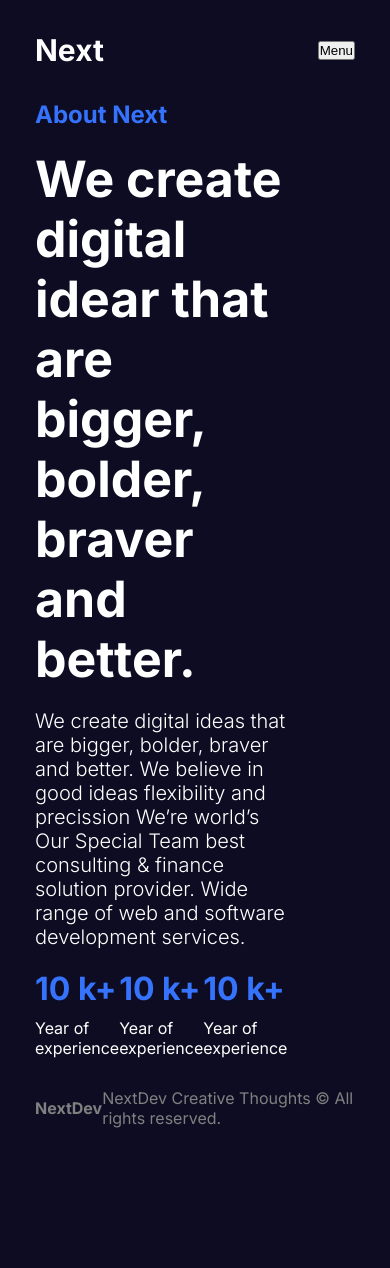
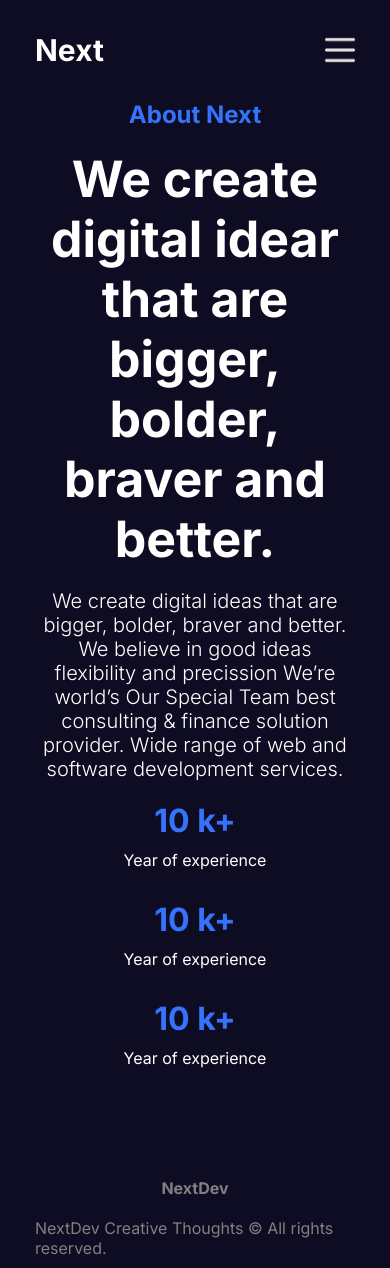
Before and after one commit to sandeeppatil1998/next14-course, a Next.js app: page /about in a window 390 px wide. Before the commit the page ends 1158 px from the top, so only its background shows below. Built offline with nearby package versions, Linux system fonts and the light colour scheme.

Commit message:
add single post page

```diff
--- a/next.config.mjs
+++ b/next.config.mjs
@@ -1,4 +1,13 @@
 /** @type {import('next').NextConfig} */
-const nextConfig = {};
+const nextConfig = {
+    images:{
+        remotePatterns:[
+            {
+                protocol: 'https',
+                hostname: 'images.pexels.com'
+            }
+        ]
+    }
+};
 
 export default nextConfig;
--- a/src/app/about/about.module.css
+++ b/src/app/about/about.module.css
@@ -1,49 +1,61 @@
-.container{
+.container {
   display: flex;
   gap: 100px;
 }
 
-.textContainer{
+.textContainer {
   flex: 1;
   display: flex;
   flex-direction: column;
   gap: 20px;
 }
 
-.subtitle{
+.subtitle {
   color: var(--btn);
 }
 
-.title{
+.title {
   font-size: 50px;
 }
 
-.desc{
+.desc {
   font-size: 20px;
   font-weight: 300;
 }
 
-.boxes{
+.boxes {
   display: flex;
   align-items: center;
   justify-content: space-between;
 }
 
-.box{
+.box {
   display: flex;
   flex-direction: column;
   gap: 10px;
 }
 
-.box h1{
+.box h1 {
   color: var(--btn);
 }
 
-.imageContainer{
+.imageContainer {
   flex: 1;
   position: relative;
 }
 
-.img{
+.img {
   object-fit: contain;
 }
+
+@media (max-width: 786px) {
+  .container {
+      flex-direction: column;
+      text-align: center;
+  }
+
+  .boxes {
+    flex-direction: column;
+    gap: 30px;
+  }
+}
--- /dev/null
+++ b/src/app/blog/[slug]/single.module.css
@@ -0,0 +1,55 @@
+.container {
+  display: flex;
+  gap: 100px;
+}
+
+.imgContainer {
+  flex: 1;
+  position: relative;
+  height: calc(100vh - 200px);
+}
+
+.img {
+  object-fit: cover;
+}
+
+.textContainer {
+  flex: 2;
+  display: flex;
+  flex-direction: column;
+  gap: 50px;
+}
+
+.title {
+  font-size: 64px;
+}
+
+.detail {
+  display: flex;
+  gap: 20px;
+}
+
+.detailText {
+  display: flex;
+  flex-direction: column;
+  gap: 10px;
+}
+
+.detailTitle {
+  color: gray;
+  font-weight: bold;
+}
+
+.detailValue {
+  font-weight: 500;
+}
+
+.content {
+  font-size: 20px;
+}
+
+@media (max-width: 768px) {
+  .imgContainer {
+    display: none;
+  }
+}
--- a/src/app/contact/contact.module.css
+++ b/src/app/contact/contact.module.css
@@ -44,3 +44,9 @@
     border-radius: 5px;
     cursor: pointer;
 }
+
+@media (max-width: 786px){
+    .container{
+        flex-direction: column;
+    }
+}
--- a/src/app/home.module.css
+++ b/src/app/home.module.css
@@ -1,29 +1,29 @@
-.container{
+.container {
   display: flex;
   gap: 100px;
 }
 
-.textContainer{
+.textContainer {
   flex: 1;
   display: flex;
   flex-direction: column;
   gap: 30px;
 }
 
-.title{
+.title {
   font-size: 96px;
 }
 
-.desc{
+.desc {
   font-size: 20px;
 }
 
-.buttons{
+.buttons {
   display: flex;
   gap: 20px;
 }
 
-.button{
+.button {
   padding: 20px;
   min-width: 120px;
   cursor: pointer;
@@ -31,19 +31,39 @@
   border-radius: 10px;
 }
 
-.button:first-child{
+.button:first-child {
   background-color: var(--btn);
   color: var(--text);
 }
 
-.brands{
+.brands {
   width: 500px;
   height: 50px;
   position: relative;
   filter: grayscale(1);
 }
 
-.imageContainer{
+.imageContainer {
   flex: 1;
   position: relative;
 }
+
+@media (max-width: 1024px) {
+  .container {
+    flex-direction: column;
+    text-align: center;
+  }
+  .buttons {
+    justify-content: center;
+  }
+}
+
+@media (max-width: 768px) {
+  .title {
+    font-size: 60px;
+  }
+
+  .brands {
+    width: 100%;
+  }
+}
--- a/src/components/footer/footer.module.css
+++ b/src/components/footer/footer.module.css
@@ -13,3 +13,11 @@
 .text{
     font-style: 12px;
 }
+
+@media (max-width: 768px){
+    .container{
+        flex-direction: column;
+        align-items: center;
+        justify-content: space-around;
+    }
+}
--- a/src/components/navbar/links/Links.jsx
+++ b/src/components/navbar/links/Links.jsx
@@ -1,4 +1,5 @@
 "use client";
+import Image from "next/image";
 import styles from "./links.module.css";
 import NavLink from "./navLink/navLink";
 import { useState } from "react";
@@ -43,7 +44,7 @@ const Links = () => {
           <NavLink item={{ title: "Login", path: "/login" }} />
         )}
       </div>
-      <button className={styles.menuButton} onClick={() => setOpen((prev) => !prev)}>Menu</button>
+      <Image className={styles.menuButton} src='/menu.png' alt="" width={30} height={30} onClick={() => setOpen((prev) => !prev)}/>
       {open && (
         <div className={styles.mobileLinks}>
           {links.map((link) => (
--- a/src/components/navbar/links/links.module.css
+++ b/src/components/navbar/links/links.module.css
@@ -31,7 +31,7 @@
     right: 0;
     width: 50%;
     height: calc(100vh - 100px);
-    background-color: red;
+    background-color: var(--bg);
     display: flex;
     flex-direction: column;
     align-items: center;
```
Also changed, not shown: src/app/blog/[slug]/page.jsx (+25 -2 lines). Lines whose indentation alone changed are shown as unchanged.
